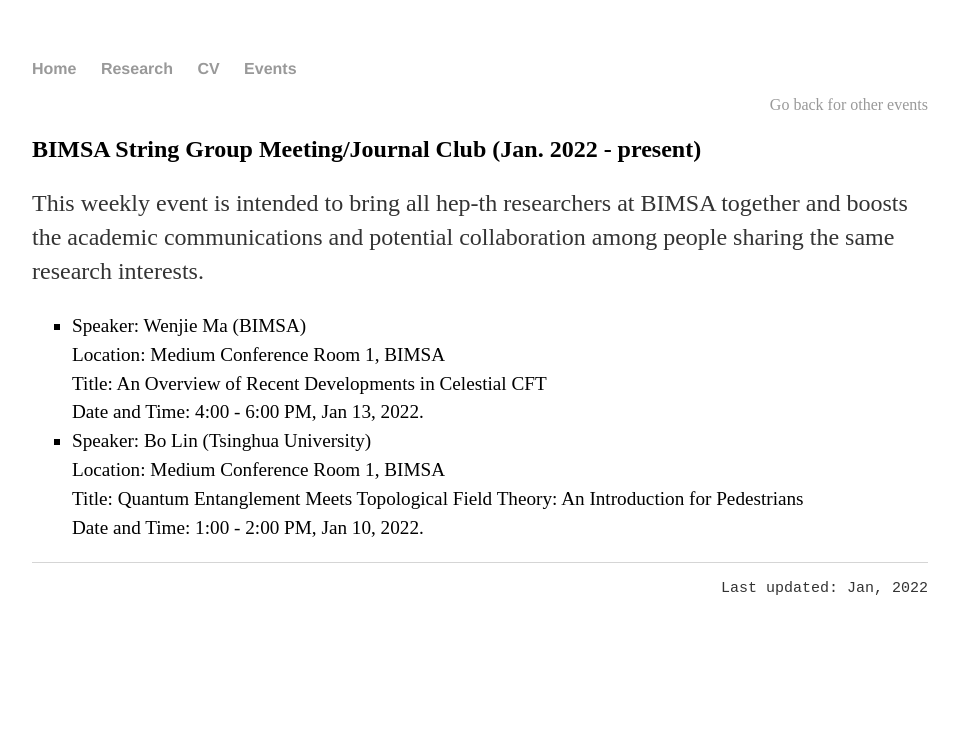
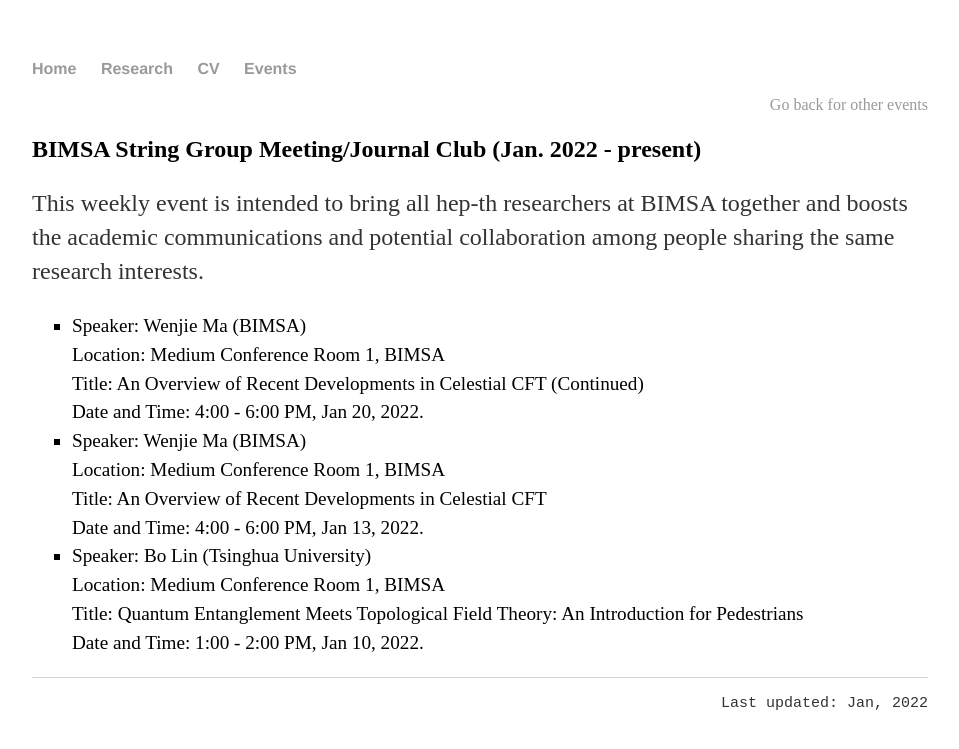
Before and after one commit to hhzou/hhzou.github.io, a Jekyll site: the page built from events/bimsagroup/index.html, in a window 1280 px wide. Shown: the top 749 px of the page, without its empty margins (160-1119 px from the left). Built offline with Jekyll 4.4.1, drawn with Linux system fonts in a browser that asks for light colours.

Commit message:
Update index.html

```diff
--- a/events/bimsagroup/index.html
+++ b/events/bimsagroup/index.html
@@ -14,6 +14,12 @@
 		<li>
 			Speaker: Wenjie Ma (BIMSA)
 			<br> Location: Medium Conference Room 1, BIMSA
+			<br> Title: An Overview of Recent Developments in Celestial CFT (Continued)
+			<br> Date and Time: 4:00 - 6:00 PM, Jan 20, 2022.
+		</li>
+		<li>
+			Speaker: Wenjie Ma (BIMSA)
+			<br> Location: Medium Conference Room 1, BIMSA
 			<br> Title: An Overview of Recent Developments in Celestial CFT
 			<br> Date and Time: 4:00 - 6:00 PM, Jan 13, 2022.
 		</li>
```
